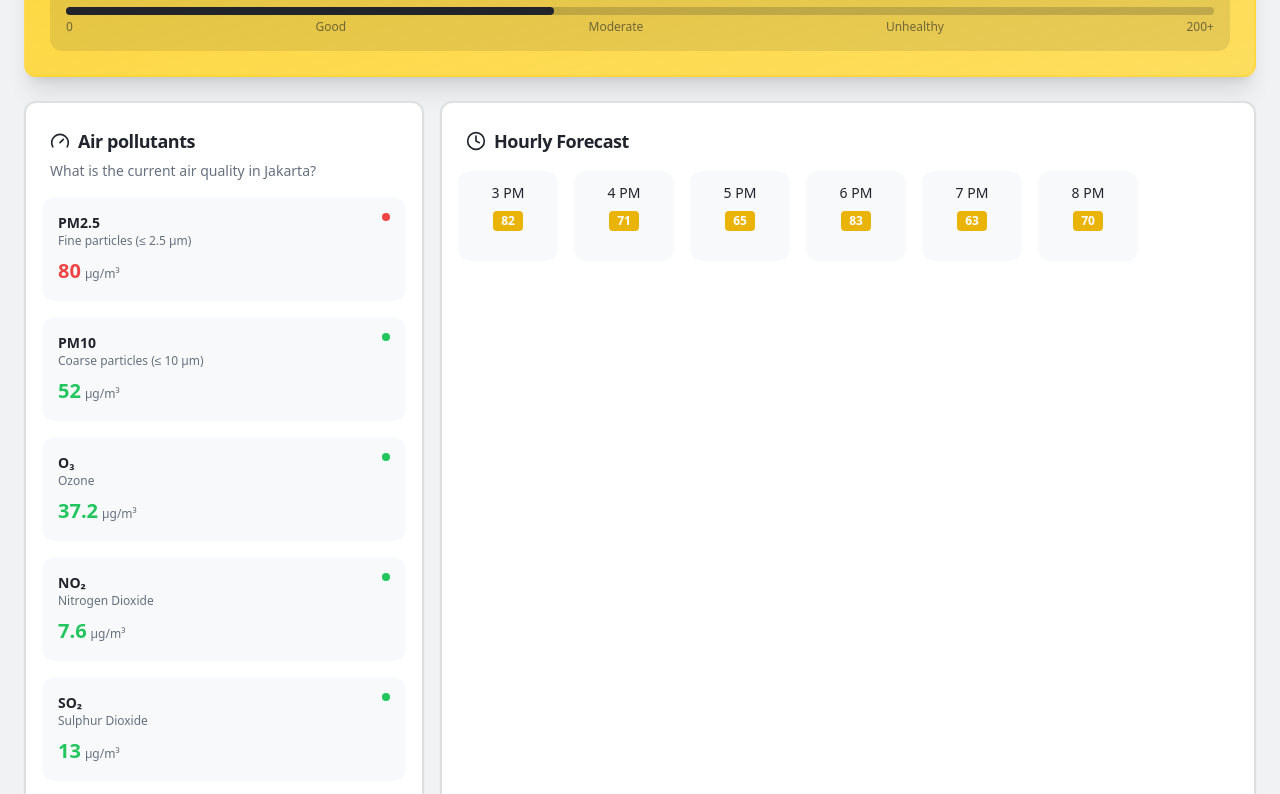
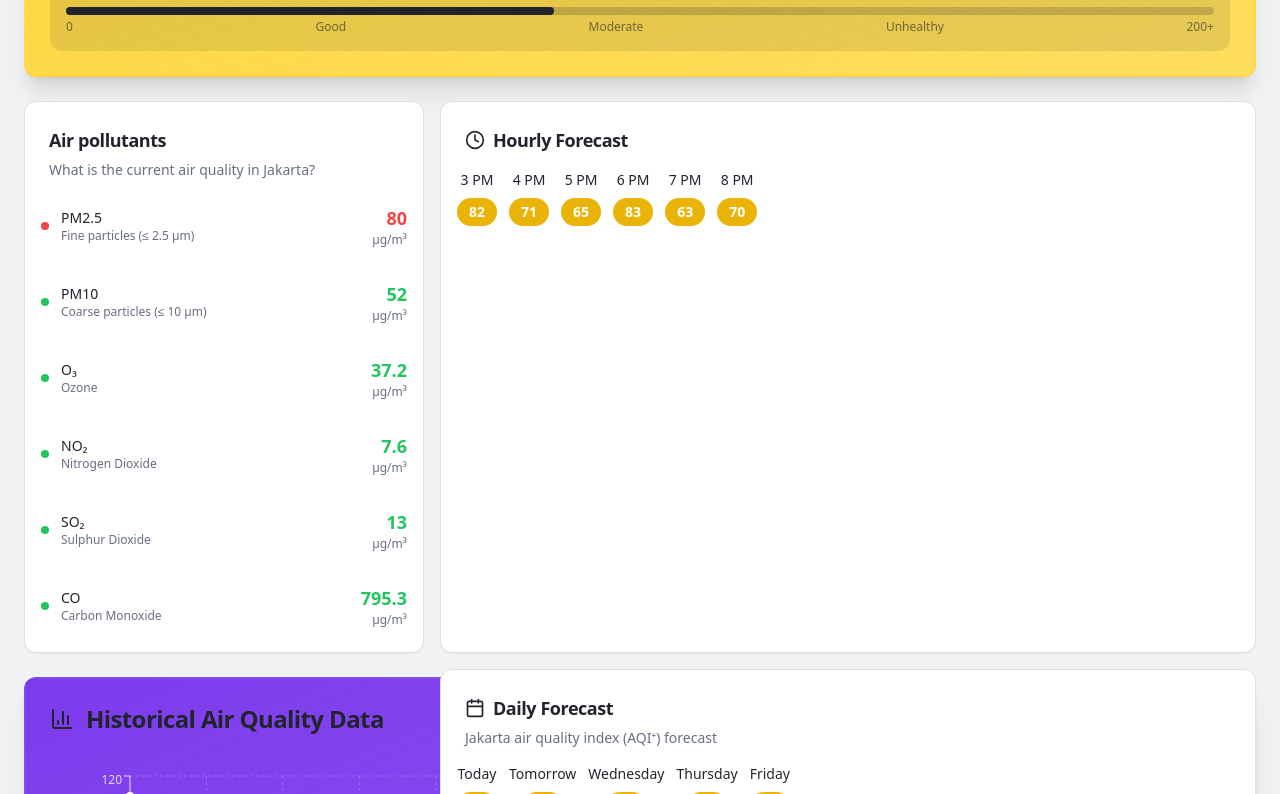
Before and after one commit to grcias/airquality-dashboard, a React (Vite) app: page / in a window 1280 px wide. Shown: the part 1006-1800 px from the top of the page. Built offline with nearby package versions, Linux system fonts and the light colour scheme.

Commit message:
Refactor air pollutants and forecasts
Refactored the UI for air pollutants and forecasts to match the provided image, ensuring a consistent and visually appealing layout.

```diff
--- a/src/components/ForecastWidget.tsx
+++ b/src/components/ForecastWidget.tsx
@@ -1,6 +1,4 @@
 import { Card, CardContent, CardHeader, CardTitle } from "@/components/ui/card";
-import { Clock, Calendar, TrendingUp, Cloud, Sun, CloudRain, Wind, Droplets } from "lucide-react";
-import { getAQILevel } from "@/types/airQuality";
 
 interface ForecastItem {
   time: string;
@@ -25,42 +23,21 @@ const ForecastWidget = ({ title, type, data, icon }: ForecastWidgetProps) => {
   const mockData = data.length > 0 ? data : (
     type === "hourly"
       ? [
-          { time: "10 AM", aqi: 55, temperature: { high: 26, low: 21 }, humidity: 70, wind: 10.5, weather: "sunny" },
-          { time: "11 AM", aqi: 60, temperature: { high: 27, low: 22 }, humidity: 69, wind: 11.2, weather: "sunny" },
-          { time: "12 PM", aqi: 65, temperature: { high: 28, low: 22 }, humidity: 68, wind: 12.5, weather: "cloudy" },
-          { time: "1 PM", aqi: 72, temperature: { high: 29, low: 23 }, humidity: 65, wind: 14.2, weather: "sunny" },
-          { time: "2 PM", aqi: 78, temperature: { high: 30, low: 24 }, humidity: 62, wind: 15.8, weather: "cloudy" },
-          { time: "3 PM", aqi: 85, temperature: { high: 31, low: 25 }, humidity: 58, wind: 16.3, weather: "rainy" },
-          { time: "4 PM", aqi: 82, temperature: { high: 30, low: 24 }, humidity: 61, wind: 14.7, weather: "cloudy" },
-          { time: "5 PM", aqi: 75, temperature: { high: 29, low: 23 }, humidity: 64, wind: 13.2, weather: "sunny" },
-          { time: "6 PM", aqi: 70, temperature: { high: 28, low: 22 }, humidity: 66, wind: 12.0, weather: "sunny" },
-          { time: "7 PM", aqi: 65, temperature: { high: 27, low: 21 }, humidity: 68, wind: 10.8, weather: "cloudy" },
-          { time: "8 PM", aqi: 60, temperature: { high: 26, low: 20 }, humidity: 70, wind: 9.5, weather: "cloudy" },
+          { time: "8 pm", aqi: 90 },
+          { time: "9 pm", aqi: 93 },
+          { time: "10 pm", aqi: 99 },
+          { time: "11 pm", aqi: 83 },
+          { time: "12 am", aqi: 64 },
+          { time: "1 am", aqi: 94 },
         ]
       : [
-          { time: "Mon", aqi: 157, temperature: { high: 28, low: 26 }, humidity: 78, wind: 10.8, weather: "cloudy" },
-          { time: "Tue", aqi: 124, temperature: { high: 35, low: 25 }, humidity: 58, wind: 14.4, weather: "sunny" },
-          { time: "Wed", aqi: 127, temperature: { high: 29, low: 25 }, humidity: 65, wind: 10.8, weather: "cloudy" },
-          { time: "Thu", aqi: 134, temperature: { high: 31, low: 24 }, humidity: 57, wind: 14.4, weather: "rainy" },
-          { time: "Fri", aqi: 104, temperature: { high: 31, low: 25 }, humidity: 61, wind: 10.8, weather: "cloudy" },
-          { time: "Sat", aqi: 80, temperature: { high: 32, low: 25 }, humidity: 61, wind: 14.4, weather: "sunny" },
-          { time: "Sun", aqi: 73, temperature: { high: 31, low: 25 }, humidity: 62, wind: 10.8, weather: "cloudy" },
+          { time: "Today", aqi: 94 },
+          { time: "Tomorrow", aqi: 93 },
+          { time: "Wednesday", aqi: 78 },
+          { time: "Thursday", aqi: 57 },
+          { time: "Friday", aqi: 57 },
         ]
   );
-
-  const defaultIcon = type === "hourly" ? <Clock className="h-5 w-5" /> : <Calendar className="h-5 w-5" />;
-
-  const getWeatherIcon = (weather: string = "sunny") => {
-    switch (weather) {
-      case "rainy":
-        return <CloudRain className="h-4 w-4 text-blue-500" />;
-      case "cloudy":
-        return <Cloud className="h-4 w-4 text-gray-500" />;
-      case "sunny":
-      default:
-        return <Sun className="h-4 w-4 text-yellow-500" />;
-    }
-  };
 
   const getAQIColor = (aqi: number) => {
     if (aqi <= 50) return "bg-green-500";
@@ -72,10 +49,10 @@ const ForecastWidget = ({ title, type, data, icon }: ForecastWidgetProps) => {
   };
 
   return (
-    <Card className="h-full bg-gradient-to-br from-card to-card/80 backdrop-blur-sm border-2 hover:shadow-[var(--shadow-elegant)] transition-all duration-300 flex flex-col">
+    <Card className="h-full">
       <CardHeader className="pb-4">
-        <CardTitle className="text-lg font-bold text-foreground flex items-center gap-2">
-          {icon || defaultIcon}
+        <CardTitle className="text-lg font-semibold text-foreground flex items-center gap-2">
+          {icon}
           {title}
         </CardTitle>
         {type === "daily" && (
@@ -84,85 +61,22 @@ const ForecastWidget = ({ title, type, data, icon }: ForecastWidgetProps) => {
           </p>
         )}
       </CardHeader>
-      <CardContent className="p-4 pt-0 flex-grow">
-        {type === "hourly" ? (
-          <div className="w-full overflow-x-auto">
-            <div className="flex space-x-4 pb-2 min-w-max">
+      <CardContent className="p-4 pt-0">
+        <div className="flex flex-wrap gap-3">
           {mockData.map((item, index) => (
             <div
               key={index}
-                  className="flex flex-col items-center p-3 bg-muted/30 rounded-lg hover:bg-muted/50 transition-colors h-[90px] w-[100px] shrink-0"
+              className="flex flex-col items-center gap-2"
             >
-                  <span className="text-sm font-medium text-foreground mb-1">
+              <span className="text-sm font-medium text-foreground">
                 {item.time}
               </span>
-
-                  <div className="flex items-center justify-center mb-1">
-                    {item.weather && getWeatherIcon(item.weather)}
-                  </div>
-
-                  <div className={`px-2 py-0.5 rounded text-white text-xs font-bold mb-1 ${getAQIColor(item.aqi)}`}>
+              <div className={`px-3 py-1 rounded-full text-white text-sm font-bold ${getAQIColor(item.aqi)}`}>
                 {item.aqi}
-                  </div>
-
-                  {item.temperature && (
-                    <div className="text-sm text-foreground font-medium">
-                      {item.temperature.high}°
-                    </div>
-                  )}
-                </div>
-              ))}
-            </div>
-          </div>
-        ) : (
-          <div className="w-full overflow-x-auto">
-            <div className="flex space-x-4 pb-2 min-w-max">
-              {mockData.map((item, index) => (
-                <div
-                  key={index}
-                  className="flex flex-col p-3 bg-muted/30 rounded-lg hover:bg-muted/50 transition-colors min-h-[120px] w-[130px] shrink-0"
-                >
-                  <span className="text-sm font-medium text-foreground mb-2">
-                    {item.time}
-                  </span>
-
-                  <div className="flex justify-center mb-2">
-                    {item.weather && getWeatherIcon(item.weather)}
-                  </div>
-
-                  <div className={`px-2 py-1 rounded text-white text-sm font-bold mb-2 self-center ${getAQIColor(item.aqi)}`}>
-                    {item.aqi}
-                  </div>
-
-                  {item.temperature && (
-                    <div className="text-center mb-1">
-                      <div className="flex items-center justify-center space-x-2 text-sm">
-                        <span className="font-medium">{item.temperature.high}°</span>
-                        <span className="text-muted-foreground">{item.temperature.low}°</span>
-                      </div>
-                    </div>
-                  )}
-
-                  <div className="flex justify-between w-full mt-1">
-                    {item.humidity && (
-                      <div className="flex items-center space-x-1 text-xs text-muted-foreground">
-                        <Droplets className="h-3 w-3 text-blue-500" />
-                        <span>{item.humidity}%</span>
-                      </div>
-                    )}
-
-                    {item.wind && (
-                      <div className="flex items-center space-x-1 text-xs text-muted-foreground">
-                        <Wind className="h-3 w-3" />
-                        <span>{item.wind}</span>
-                      </div>
-                    )}
               </div>
             </div>
           ))}
         </div>
-          </div>
-        )}
       </CardContent>
     </Card>
   );
--- a/src/components/PollutionUnits.tsx
+++ b/src/components/PollutionUnits.tsx
@@ -1,5 +1,4 @@
 import { Card, CardContent, CardHeader, CardTitle } from "@/components/ui/card";
-import { Gauge, Wind, Droplets, Zap } from "lucide-react";
 import { PollutionData } from "@/types/airQuality";
 
 interface PollutionUnitsProps {
@@ -13,8 +12,6 @@ const PollutionUnits = ({ data }: PollutionUnitsProps) => {
       value: 80,
       unit: "μg/m³",
       description: "Fine particles (≤ 2.5 μm)",
-      color: "text-red-500",
-      bgColor: "bg-red-500/10",
       status: "unhealthy"
     },
     {
@@ -22,8 +19,6 @@ const PollutionUnits = ({ data }: PollutionUnitsProps) => {
       value: 52,
       unit: "μg/m³",
       description: "Coarse particles (≤ 10 μm)",
-      color: "text-green-500",
-      bgColor: "bg-green-500/10",
       status: "good"
     },
     {
@@ -31,8 +26,6 @@ const PollutionUnits = ({ data }: PollutionUnitsProps) => {
       value: 37.2,
       unit: "μg/m³",
       description: "Ozone",
-      color: "text-green-500",
-      bgColor: "bg-green-500/10",
       status: "good"
     },
     {
@@ -40,8 +33,6 @@ const PollutionUnits = ({ data }: PollutionUnitsProps) => {
       value: 7.6,
       unit: "μg/m³",
       description: "Nitrogen Dioxide",
-      color: "text-green-500",
-      bgColor: "bg-green-500/10",
       status: "good"
     },
     {
@@ -49,8 +40,6 @@ const PollutionUnits = ({ data }: PollutionUnitsProps) => {
       value: 13,
       unit: "μg/m³",
       description: "Sulphur Dioxide",
-      color: "text-green-500",
-      bgColor: "bg-green-500/10",
       status: "good"
     },
     {
@@ -58,31 +47,9 @@ const PollutionUnits = ({ data }: PollutionUnitsProps) => {
       value: 795.3,
       unit: "μg/m³",
       description: "Carbon Monoxide",
-      color: "text-green-500",
-      bgColor: "bg-green-500/10",
       status: "good"
     },
   ];
-
-  return (
-    <Card className="h-full flex flex-col bg-gradient-to-br from-card to-card/80 backdrop-blur-sm border-2 hover:shadow-[var(--shadow-elegant)] transition-all duration-300">
-      <CardHeader className="pb-4">
-        <CardTitle className="text-lg font-bold text-foreground flex items-center gap-2">
-          <Gauge className="h-5 w-5" />
-          Air pollutants
-        </CardTitle>
-        <p className="text-sm text-muted-foreground">
-          What is the current air quality in Jakarta?
-        </p>
-      </CardHeader>
-      <CardContent className="p-4 pt-0 flex-grow">
-        <div className="grid grid-cols-1 gap-4 h-full overflow-y-auto">
-          {pollutants.map((pollutant, index) => {
-            const getStatusColor = (status: string) => {
-              if (status === "unhealthy") return "text-red-500";
-              if (status === "moderate") return "text-yellow-500";
-              return "text-green-500";
-            };
 
   const getStatusDot = (status: string) => {
     if (status === "unhealthy") return "bg-red-500";
@@ -90,35 +57,48 @@ const PollutionUnits = ({ data }: PollutionUnitsProps) => {
     return "bg-green-500";
   };
 
+  const getValueColor = (status: string) => {
+    if (status === "unhealthy") return "text-red-500";
+    if (status === "moderate") return "text-yellow-500";
+    return "text-green-500";
+  };
+
   return (
-              <div
-                key={index}
-                className="bg-muted/30 rounded-lg p-4 hover:bg-muted/50 transition-colors relative flex flex-col justify-between"
-              >
-                <div className="flex justify-between items-start mb-2">
+    <Card className="h-full">
+      <CardHeader className="pb-4">
+        <CardTitle className="text-lg font-semibold text-foreground">
+          Air pollutants
+        </CardTitle>
+        <p className="text-sm text-muted-foreground">
+          What is the current air quality in Jakarta?
+        </p>
+      </CardHeader>
+      <CardContent className="p-4 pt-0 space-y-4">
+        {pollutants.map((pollutant, index) => (
+          <div key={index} className="flex items-center justify-between py-2">
+            <div className="flex-1">
+              <div className="flex items-center gap-3">
+                <div className={`w-2 h-2 rounded-full ${getStatusDot(pollutant.status)}`} />
                 <div>
-                    <div className="font-bold text-foreground text-sm">
+                  <div className="font-medium text-foreground text-sm">
                     {pollutant.name}
                   </div>
                   <div className="text-xs text-muted-foreground">
                     {pollutant.description}
                   </div>
                 </div>
-                  <div className={`w-2 h-2 rounded-full ${getStatusDot(pollutant.status)}`} />
-                </div>
-
-                <div className="flex items-baseline">
-                  <span className={`text-xl font-bold ${getStatusColor(pollutant.status)}`}>
-                    {pollutant.value}
-                  </span>
-                  <span className="text-xs text-muted-foreground ml-1">
-                    {pollutant.unit}
-                  </span>
               </div>
             </div>
-            );
-          })}
+            <div className="text-right">
+              <div className={`font-bold text-lg ${getValueColor(pollutant.status)}`}>
+                {pollutant.value}
               </div>
+              <div className="text-xs text-muted-foreground">
+                {pollutant.unit}
+              </div>
+            </div>
+          </div>
+        ))}
       </CardContent>
     </Card>
   );
```
Lines whose indentation alone changed are shown as unchanged.
